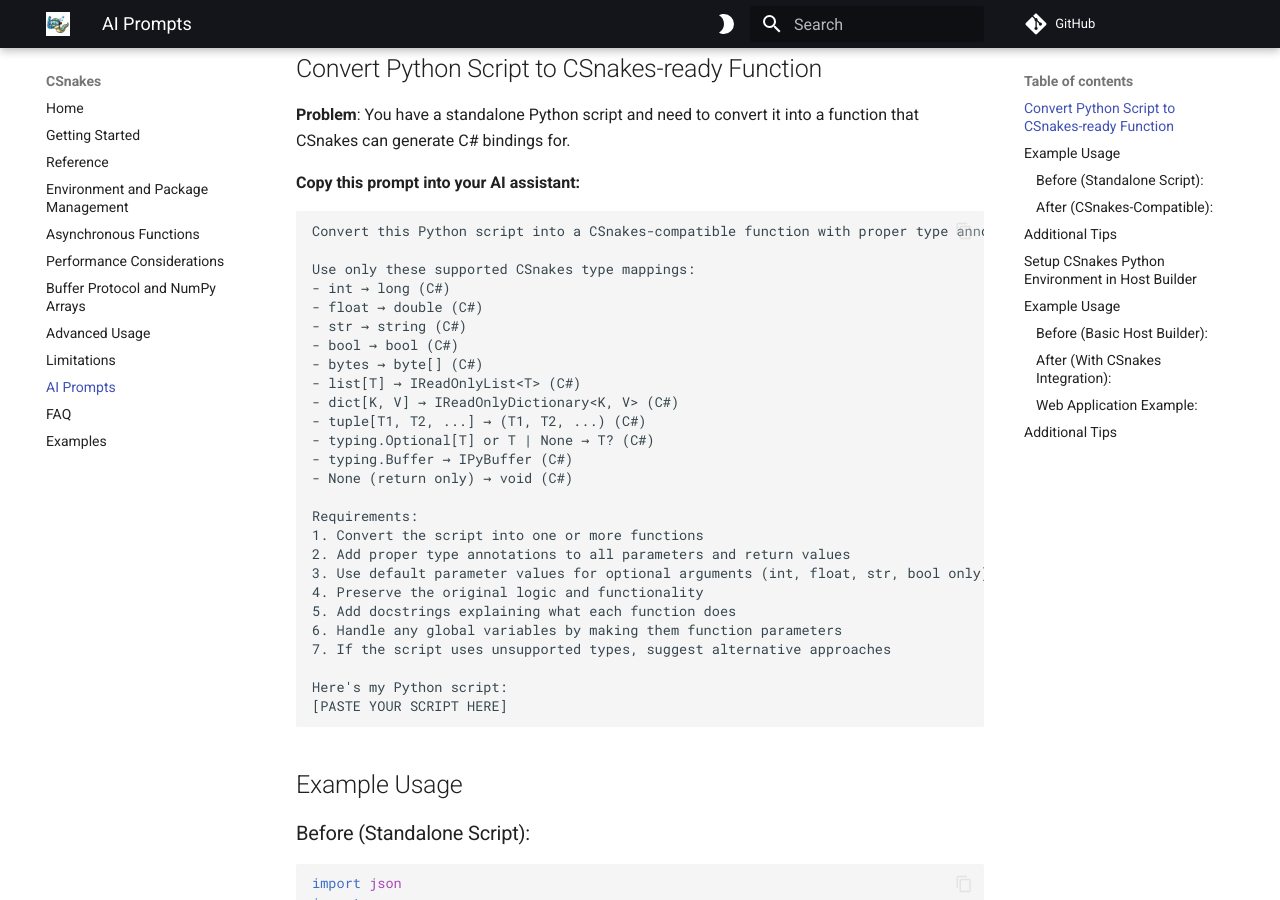
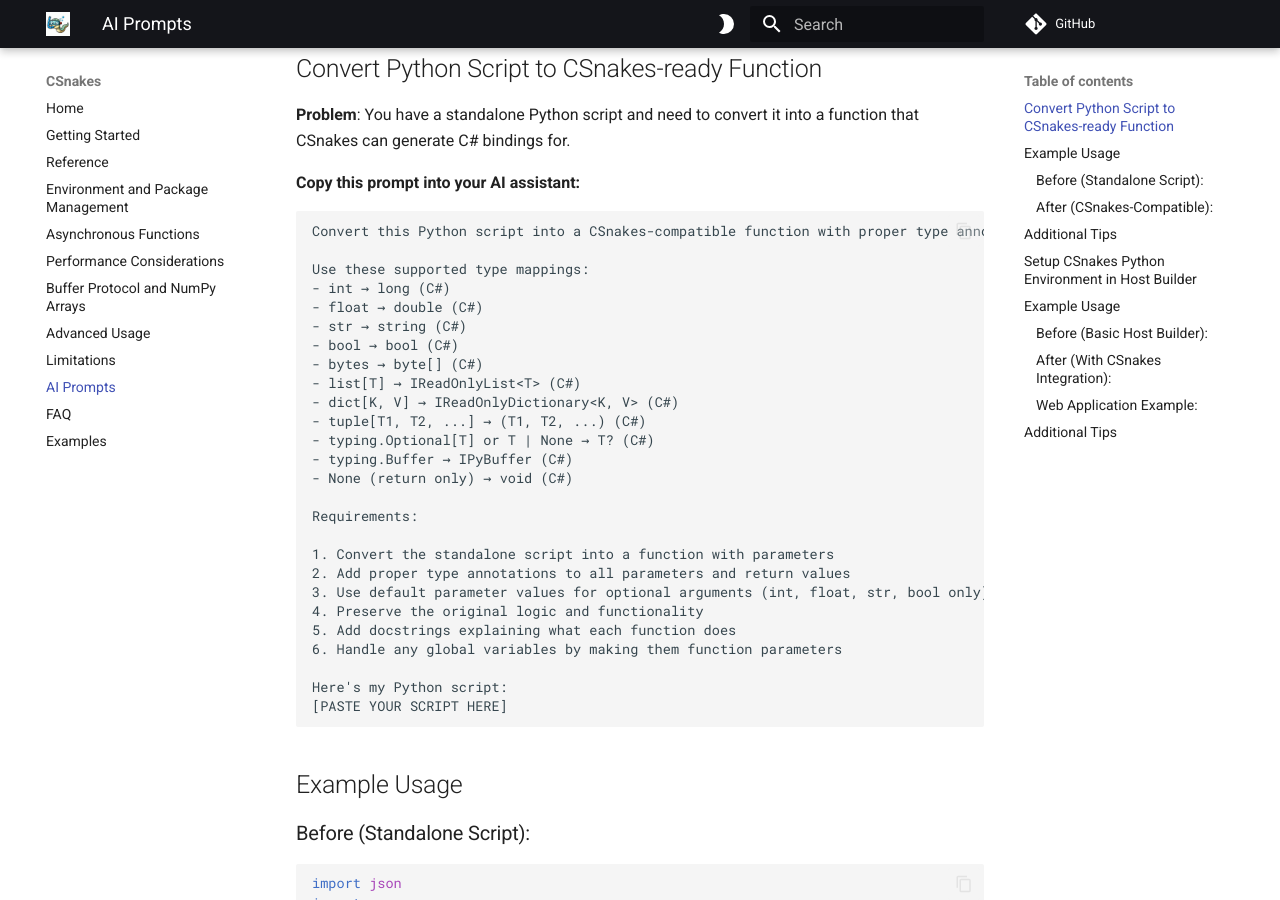
Before and after one commit to tonybaloney/CSnakes, an MkDocs documentation site: the page built from docs/copilot.md, in a window 1280 px wide and 900 px high, scrolled down 245 px. Built offline with MkDocs 1.6.1 and Material for MkDocs 9.7.7, drawn with Linux system fonts in a browser that asks for light colours; comment, search, counter and statistics services are not loaded.

Commit message:
Improve the conversion prompt

````diff
--- a/docs/copilot.md
+++ b/docs/copilot.md
@@ -11,7 +11,7 @@ This page contains practical prompts designed to help you solve common CSnakes d
 ```
 Convert this Python script into a CSnakes-compatible function with proper type annotations.
 
-Use only these supported CSnakes type mappings:
+Use these supported type mappings:
 - int → long (C#)
 - float → double (C#)
 - str → string (C#)
@@ -25,13 +25,13 @@ Use only these supported CSnakes type mappings:
 - None (return only) → void (C#)
 
 Requirements:
-1. Convert the script into one or more functions
+
+1. Convert the standalone script into a function with parameters
 2. Add proper type annotations to all parameters and return values
 3. Use default parameter values for optional arguments (int, float, str, bool only)
 4. Preserve the original logic and functionality
 5. Add docstrings explaining what each function does
 6. Handle any global variables by making them function parameters
-7. If the script uses unsupported types, suggest alternative approaches
 
 Here's my Python script:
 [PASTE YOUR SCRIPT HERE]
````
